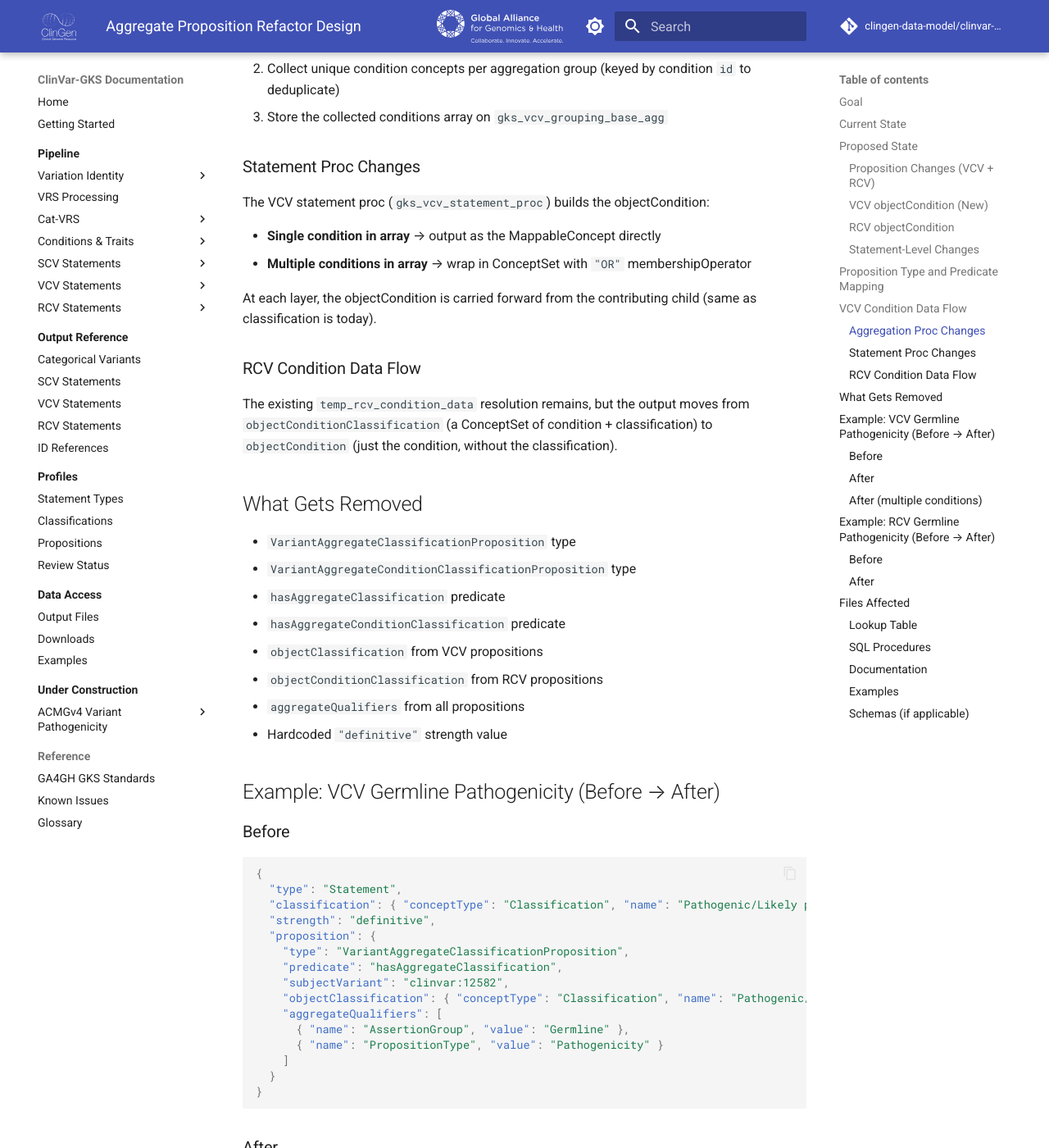
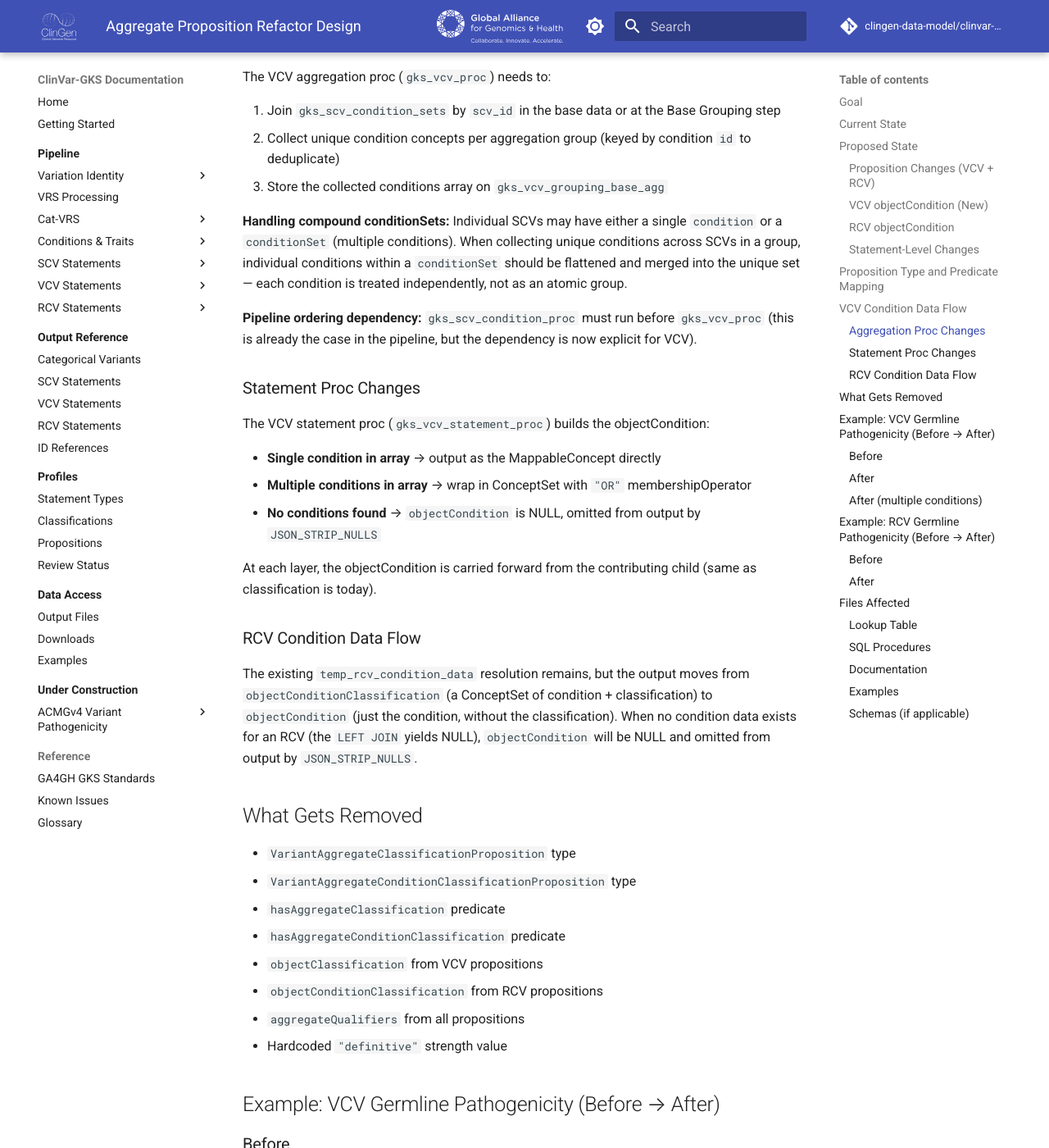
Before and after one commit to clingen-data-model/clinvar-gks, an MkDocs documentation site: the page built from docs/superpowers/specs/2026-04-14-aggregate-proposition-refactor-design.md, in a window 1280 px wide and 1400 px high, scrolled down 3173 px. Shown: the whole window at 82% size. Built offline with MkDocs 1.6.1 and Material for MkDocs 9.7.7, drawn with Linux system fonts in a browser that asks for light colours; comment, search, counter and statistics services are not loaded; some of the changed text lies outside the part shown.

Commit message:
Address spec review feedback for aggregate proposition refactor

```diff
--- a/docs/superpowers/specs/2026-04-14-aggregate-proposition-refactor-design.md
+++ b/docs/superpowers/specs/2026-04-14-aggregate-proposition-refactor-design.md
@@ -48,11 +48,12 @@ No change. RCV is already scoped to a single condition per accession. The existi
 ### Statement-Level Changes
 
 - **`classification`** — unchanged (already present as a Classification MappableConcept with optional conflictingExplanation extension)
+- **`direction`** — unchanged (remains `"supports"` for all aggregate statements)
 - **`strength`** — changes from hardcoded `"definitive"` to the submission level label:
   - Base Grouping: submission level label from `submission_level.label` (e.g., `"criteria provided"`, `"practice guideline"`)
   - Tier Grouping: carried from contributing Base Grouping record
-  - Aggregate Contribution: winning submission level's label
-- Non-contributing evidence lines also carry strength reflecting their respective submission level
+  - Aggregate Contribution: winning submission level's label — requires a new join to `submission_level` on `agg.contributing_submission_level = sl.code` (not currently present in Aggregate Contribution statement queries)
+- Non-contributing evidence lines carry strength from their own layer — each layer sets its own strength at the BASE step, and the PRE inlining carries it forward automatically
 
 ## Proposition Type and Predicate Mapping
 
@@ -86,18 +87,23 @@ The VCV aggregation proc (`gks_vcv_proc`) needs to:
 2. Collect unique condition concepts per aggregation group (keyed by condition `id` to deduplicate)
 3. Store the collected conditions array on `gks_vcv_grouping_base_agg`
 
+**Handling compound conditionSets:** Individual SCVs may have either a single `condition` or a `conditionSet` (multiple conditions). When collecting unique conditions across SCVs in a group, individual conditions within a `conditionSet` should be flattened and merged into the unique set — each condition is treated independently, not as an atomic group.
+
+**Pipeline ordering dependency:** `gks_scv_condition_proc` must run before `gks_vcv_proc` (this is already the case in the pipeline, but the dependency is now explicit for VCV).
+
 ### Statement Proc Changes
 
 The VCV statement proc (`gks_vcv_statement_proc`) builds the objectCondition:
 
 - **Single condition in array** → output as the MappableConcept directly
 - **Multiple conditions in array** → wrap in ConceptSet with `"OR"` membershipOperator
+- **No conditions found** → `objectCondition` is NULL, omitted from output by `JSON_STRIP_NULLS`
 
 At each layer, the objectCondition is carried forward from the contributing child (same as classification is today).
 
 ### RCV Condition Data Flow
 
-The existing `temp_rcv_condition_data` resolution remains, but the output moves from `objectConditionClassification` (a ConceptSet of condition + classification) to `objectCondition` (just the condition, without the classification).
+The existing `temp_rcv_condition_data` resolution remains, but the output moves from `objectConditionClassification` (a ConceptSet of condition + classification) to `objectCondition` (just the condition, without the classification). When no condition data exists for an RCV (the `LEFT JOIN` yields NULL), `objectCondition` will be NULL and omitted from output by `JSON_STRIP_NULLS`.
 
 ## What Gets Removed
 
@@ -223,7 +233,7 @@ The existing `temp_rcv_condition_data` resolution remains, but the output moves
 - `src/procedures/gks-vcv-statement-proc.sql` — replace proposition structure at all layers (type, predicate, objectCondition); change strength to submission level label; remove aggregateQualifiers
 - `src/procedures/gks-rcv-proc.sql` — no structural changes needed (conditions already scoped by RCV)
 - `src/procedures/gks-rcv-statement-proc.sql` — replace proposition structure at all layers (type, predicate, objectCondition from existing condition data); change strength to submission level label; remove aggregateQualifiers and objectConditionClassification
-- `src/procedures/gks-json-proc.sql` — may need updates if it references removed fields
+- `src/procedures/gks-json-proc.sql` — no changes needed (operates on generic JSON serialization via `JSON_STRIP_NULLS(TO_JSON(...))`)
 
 ### Documentation
 - `docs/profiles/propositions.md` — remove Aggregate Proposition Types section
```
Also changed, not shown: other parts of docs/superpowers/specs/2026-04-14-aggregate-proposition-refactor-design.md (+4 -0 lines).
